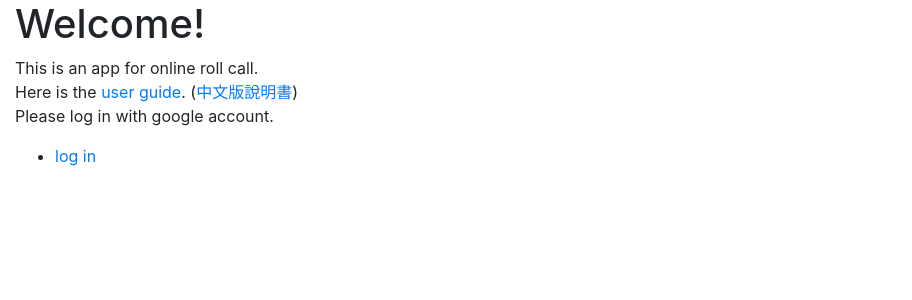
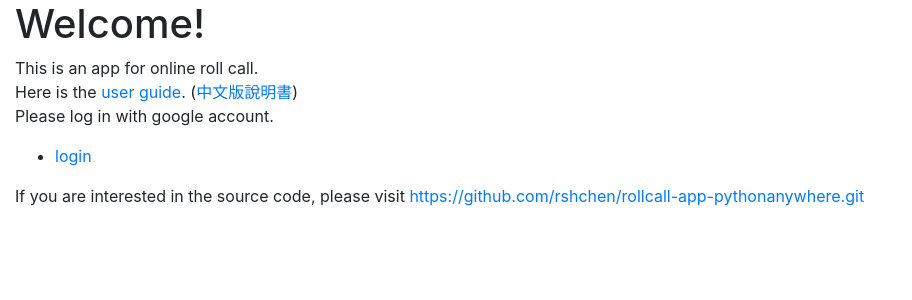
Before and after one commit to rshchen/rollcall-app-pythonanywhere, a Django app: page / in a window 1280 px wide. Shown: the top 300 px of the page, without its empty margins (0-912 px from the left). Run offline with Django 3.2, Linux system fonts and the light colour scheme; some libraries are stand-ins or nearby versions.

Commit message:
my rollcall app

```diff
--- a/mysite/mysite/settings.py
+++ b/mysite/mysite/settings.py
@@ -26,7 +26,7 @@ SECRET_KEY = 'django-insecure-=0-h0w--6bs!pkghp424vx$)e1w9gdjcp3%y7g9wb=rwf($nii
 # SECURITY WARNING: don't run with debug turned on in production!
 DEBUG = False
 
-ALLOWED_HOSTS = ['.pythonanywhere.com']
+ALLOWED_HOSTS = ['.pythonanywhere.com','127.0.0.1'] #'127.0.0.1'
 
 
 # Application definition
@@ -154,7 +154,7 @@ AUTHENTICATION_BACKENDS = [
     # `allauth` specific authentication methods, such as login by e-mail
     'allauth.account.auth_backends.AuthenticationBackend',
 ]
-SITE_ID = 3
+SITE_ID = 1
 
 LOGIN_REDIRECT_URL = '/'
 #LOGOUT_REDIRECT_URL = '/'
--- a/mysite/templates/base.html
+++ b/mysite/templates/base.html
@@ -21,6 +21,10 @@
 		{% block title %}
 		{% endblock %}
 	</title>
+
+	{% block extra_head %}
+	{% endblock %}
+
 	<link rel="stylesheet" href="{% static 'styles.css' %}">
 </head>
 <body>
@@ -44,8 +48,12 @@
 			Here is the <a href="#">user guide</a>. (<a href= "https://github.com/rshchen/rollcall-app-pythonanywhere/blob/master/%E4%B8%AD%E6%96%87%E4%BD%BF%E7%94%A8%E8%AA%AA%E6%98%8E%E6%9B%B8.pdf">中文版說明書</a>) <br>
 			Please log in with google account.</p>
 			<ul>
-				<li><a href="{% provider_login_url 'google' %}">log in</a></li>
+				<li><a href="{% provider_login_url 'google' %}">login</a></li>
 			</ul>
+			<p>
+			If you are interested in the source code, please visit
+			<a href="https://github.com/rshchen/rollcall-app-pythonanywhere.git">https://github.com/rshchen/rollcall-app-pythonanywhere.git</a>
+			</p>
 		</div>
 	{% endif %}
 </body>
--- a/mysite/templates/teacher.html
+++ b/mysite/templates/teacher.html
@@ -7,7 +7,7 @@
 
 {% block content %}
 	<h1>Welcome teacher!</h1>
-	<p>Please enter your name list of students seperated by line breaks.<br>
+	<p>Please enter your name list of students separated by line breaks.<br>
 	(<b>tip</b>: You can copy and paste the name list from excel directly.)
 	</p>
 	<form action="" method="POST">
```
Also changed, not shown: 4 other files.
